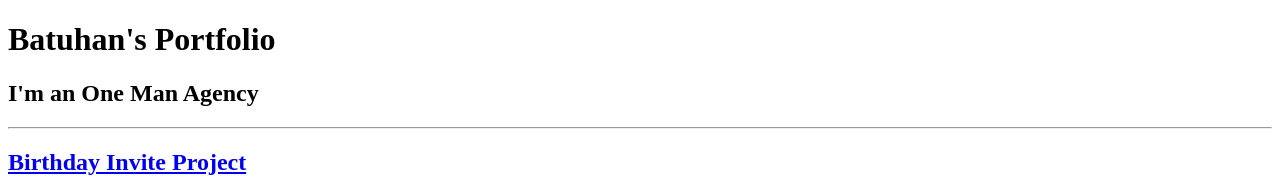
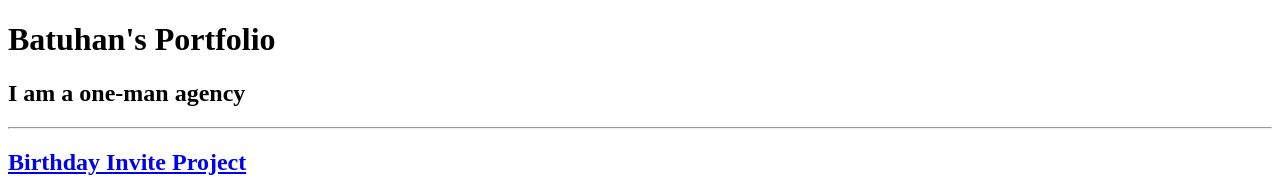
Before and after one commit to batuioskrali/html-portfolio, a plain HTML site: page index.html in a window 1280 px wide. Shown: the top 177 px of the page. Drawn offline with Linux system fonts and the light colour scheme.

Commit message:
Update index.html

```diff
--- a/index.html
+++ b/index.html
@@ -12,7 +12,7 @@
 </html>
 <!-- TODO 2: Add Your previous projects' HTML into the public folder -->
 <h1>Batuhan's Portfolio</h1>
-<h2>I'm an One Man Agency</h2>
+<h2>I am a one-man agency</h2>
 <hr>
 <h2><a href="./public/birthday-invite.html">Birthday Invite Project</a></h2>
 <a href="./public/birthday-invite.html"><img height="300" src="./assets/images/birthday-invite.png" alt="birthday-invite"> </a>
```
